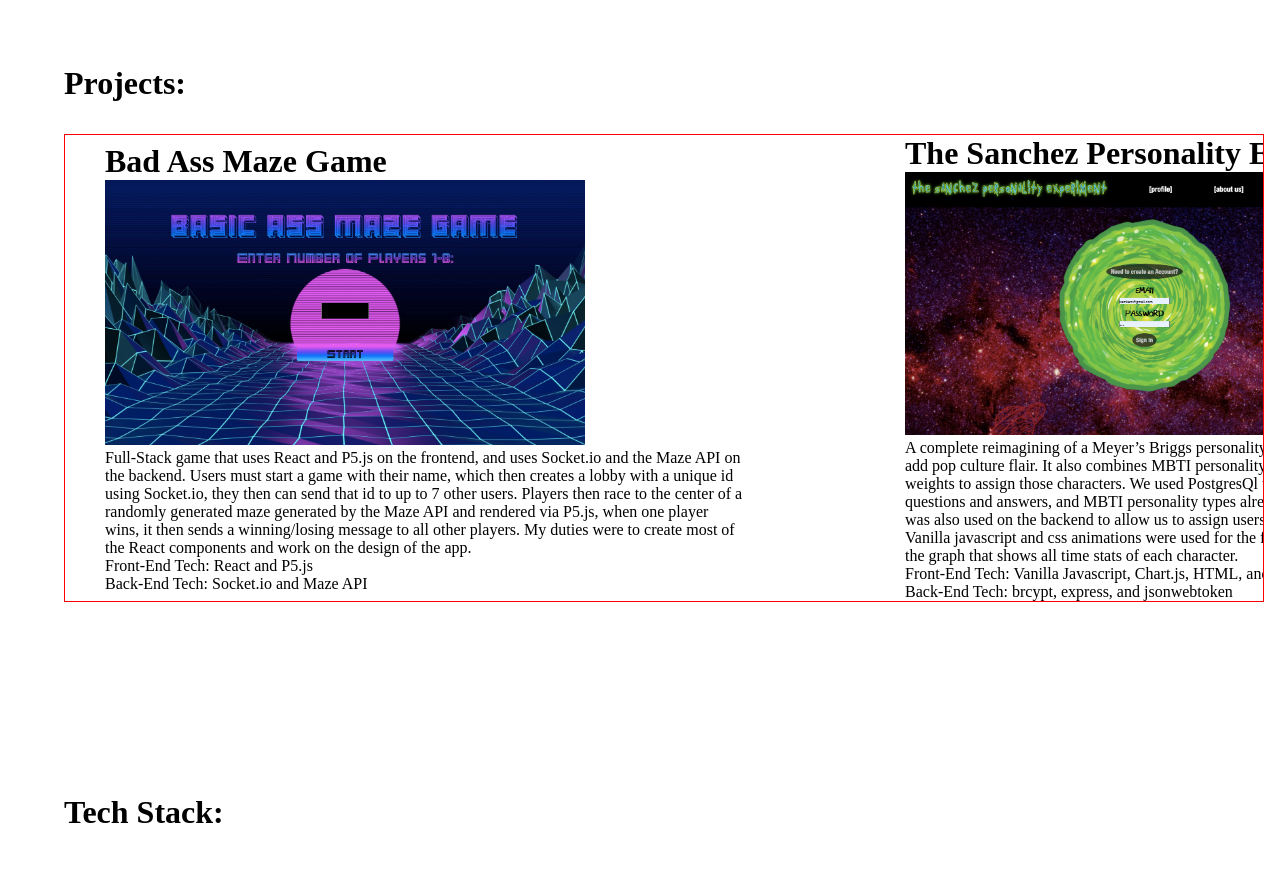
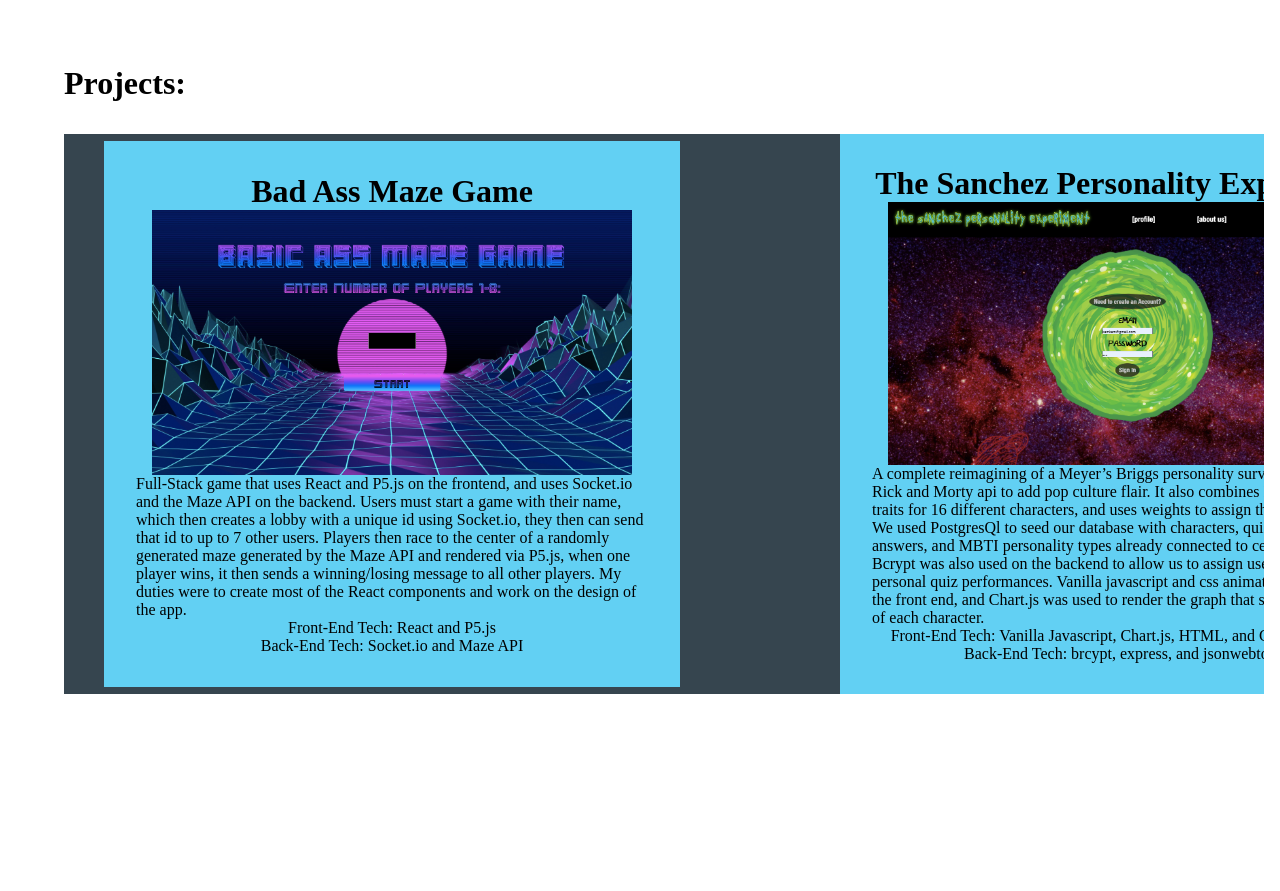
Before and after one commit to kgali21/kam-portfolio, a React app: page / in a window 1280 px wide. Shown: the part 580-1471 px from the top of the page. Built offline with nearby package versions, Linux system fonts and the light colour scheme.

Commit message:
added styling to the cards and deck for projects

```diff
--- a/src/components/Header.css
+++ b/src/components/Header.css
@@ -12,7 +12,6 @@
   width: 100%;
   height: 16vh;
   color: #66dbffee;
-
 }
 
 .Name {
--- a/src/components/projects/ProjectCard.css
+++ b/src/components/projects/ProjectCard.css
@@ -1,7 +1,14 @@
 .ListItem {
+    display: flex;
+    flex-direction: column;
+    justify-content: center;
+    align-items: center;
     margin-right: 10em;
-    width: 50vw;
+    width: 45vw;
     height: 50%;
+    max-height: 50%;
+    background-color: #66dbffee;
+    padding: 2em;
 }
 
 .ListItem img {
--- a/src/components/projects/ProjectDeck.css
+++ b/src/components/projects/ProjectDeck.css
@@ -3,10 +3,10 @@
     align-items: center;
     list-style: none;
     width: 75em;
-    max-height: 10%;
+    height: 35em;
     overflow-x: auto;
     margin: 2em 0 0 4em;
-    border: solid red 1px;
+    background-color: #36454f;
 }
 
 .Projects {
```
